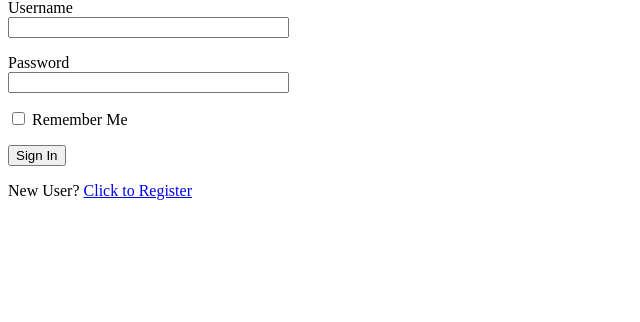
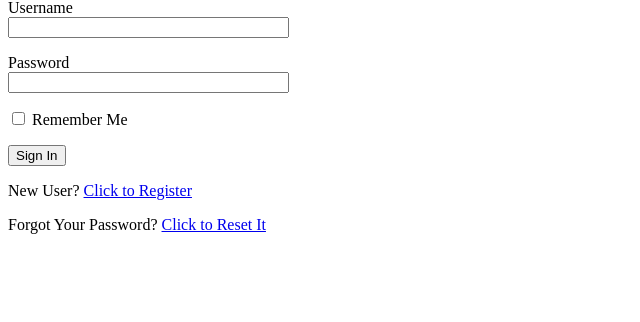
Before and after one commit to timlamec/flaskproj, a Flask app: page /login in a window 1280 px wide. Shown: the part 117-439 px from the top of the page, without its empty margins (0-640 px from the left). Run offline with Flask 2, Linux system fonts and the light colour scheme.

Commit message:
damn emails. revisit   ASAP. sendgrid not yet working

```diff
--- a/app/__init__.py
+++ b/app/__init__.py
@@ -6,6 +6,7 @@ from flask_login import LoginManager
 import logging
 from logging.handlers import SMTPHandler, RotatingFileHandler
 import os
+from flask_mail import Mail
 
 app = Flask(__name__)
 app.config.from_object(Config)
@@ -13,6 +14,7 @@ db = SQLAlchemy(app)
 migrate = Migrate(app, db)
 login = LoginManager(app)
 login.login_view = 'login'
+mail = Mail(app)
 
 from app import routes, models, errors
 
--- a/app/forms.py
+++ b/app/forms.py
@@ -50,3 +50,13 @@ class PostForm(FlaskForm):
     post = TextAreaField('Say something', validators=[
         DataRequired(), Length(min=1, max=140)])
     submit = SubmitField('Submit')
+
+class ResetPasswordRequestForm(FlaskForm):
+    email = StringField('Email', validators=[DataRequired(), Email()])
+    submit = SubmitField('Request Password Reset')
+
+class ResetPasswordForm(FlaskForm):
+    password = PasswordField('Password', validators=[DataRequired()])
+    password2 = PasswordField(
+        'Repeat Password', validators=[DataRequired(), EqualTo('password')])
+    submit = SubmitField('Request Password Reset')
--- a/app/routes.py
+++ b/app/routes.py
@@ -1,12 +1,14 @@
 from flask import render_template
 from app import app, db
-from app.forms import EmptyForm, LoginForm, RegistrationForm, EditProfileForm
+from app.forms import EmptyForm, LoginForm, RegistrationForm, EditProfileForm, ResetPasswordRequestForm
 from flask import render_template, request, flash, redirect, url_for
 from flask_login import current_user, login_user, logout_user, login_required
 from app.models import User, Post
 from werkzeug.urls import url_parse
 from datetime import datetime
-from app.forms import EmptyForm, PostForm
+from app.forms import EmptyForm, PostForm, ResetPasswordRequestForm
+from app.email import send_password_reset_email
+
 
 @app.before_request
 def before_request():
@@ -183,3 +185,32 @@ def explore():
     prev_url = url_for('explore', page=posts.prev_num) \
         if posts.has_prev else None
     return render_template('index.html', title='Explore', posts=posts.items)
+
+@app.route('/reset_password_request', methods=['GET', 'POST'])
+def reset_password_request():
+    if current_user.is_authenticated:
+        return redirect(url_for('index'))
+    form = ResetPasswordRequestForm()
+    if form.validate_on_submit():
+        user = User.query.filter_by(email=form.email.data).first()
+        if user:
+            send_password_reset_email(user)
+        flash('Check your email for the instructions to reset your password')
+        return redirect(url_for('login'))
+    return render_template('reset_password_request.html',
+                           title='Reset Password', form=form)
+
+@app.route('/reset_password/<token>', methods=['GET', 'POST'])
+def reset_password(token):
+    if current_user.is_authenticated:
+        return redirect(url_for('index'))
+    user = User.verify_reset_password_token(token)
+    if not user:
+        return redirect(url_for('index'))
+    form = ResetPasswordForm()
+    if form.validate_on_submit():
+        user.set_password(form.password.data)
+        db.session.commit()
+        flash('Your password has been reset.')
+        return redirect(url_for('login'))
+    return render_template('reset_password.html', form=form)
--- a/app/templates/login.html
+++ b/app/templates/login.html
@@ -21,5 +21,9 @@
         <p>{{ form.remember_me() }} {{ form.remember_me.label }}</p>
         <p>{{ form.submit() }}</p>
         <p>New User? <a href="{{ url_for('register') }}">Click to Register</a></p>
+        <p>
+            Forgot Your Password?
+            <a href="{{ url_for('reset_password_request') }}">Click to Reset It</a>
+        </p>
     </form>
 {% endblock %}
--- a/config.py
+++ b/config.py
@@ -12,5 +12,5 @@ class Config(object):
     MAIL_USE_TLS = os.environ.get('MAIL_USE_TLS') is not None
     MAIL_USERNAME = os.environ.get('MAIL_USERNAME')
     MAIL_PASSWORD = os.environ.get('MAIL_PASSWORD')
-    ADMINS = ['your-email@example.com']
+    ADMINS = ['timlamec@gmail.com']
     POSTS_PER_PAGE = 25
```
Also changed, not shown: app/models.py (+17 -1 lines), app.db, 5 other files.
